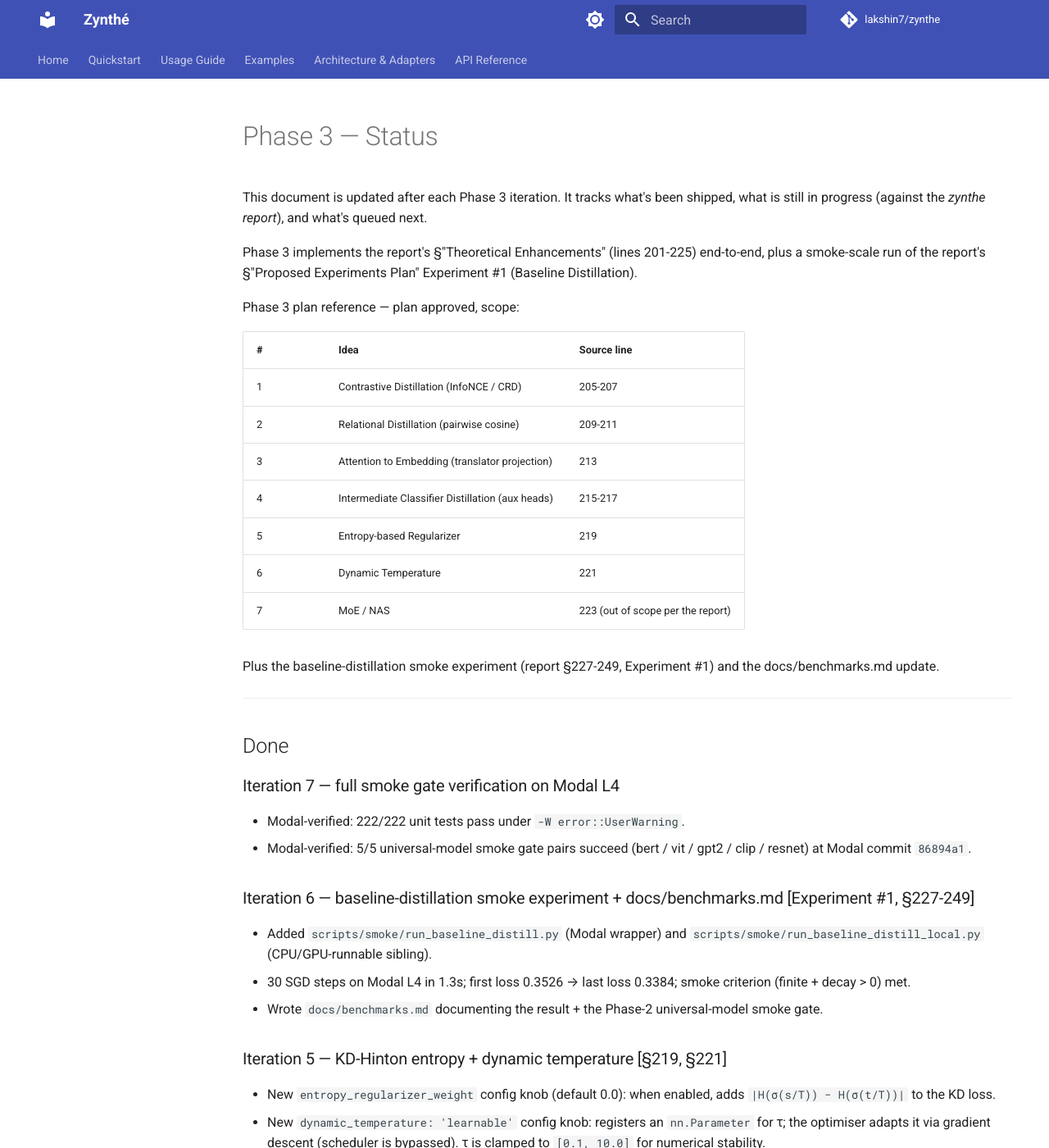
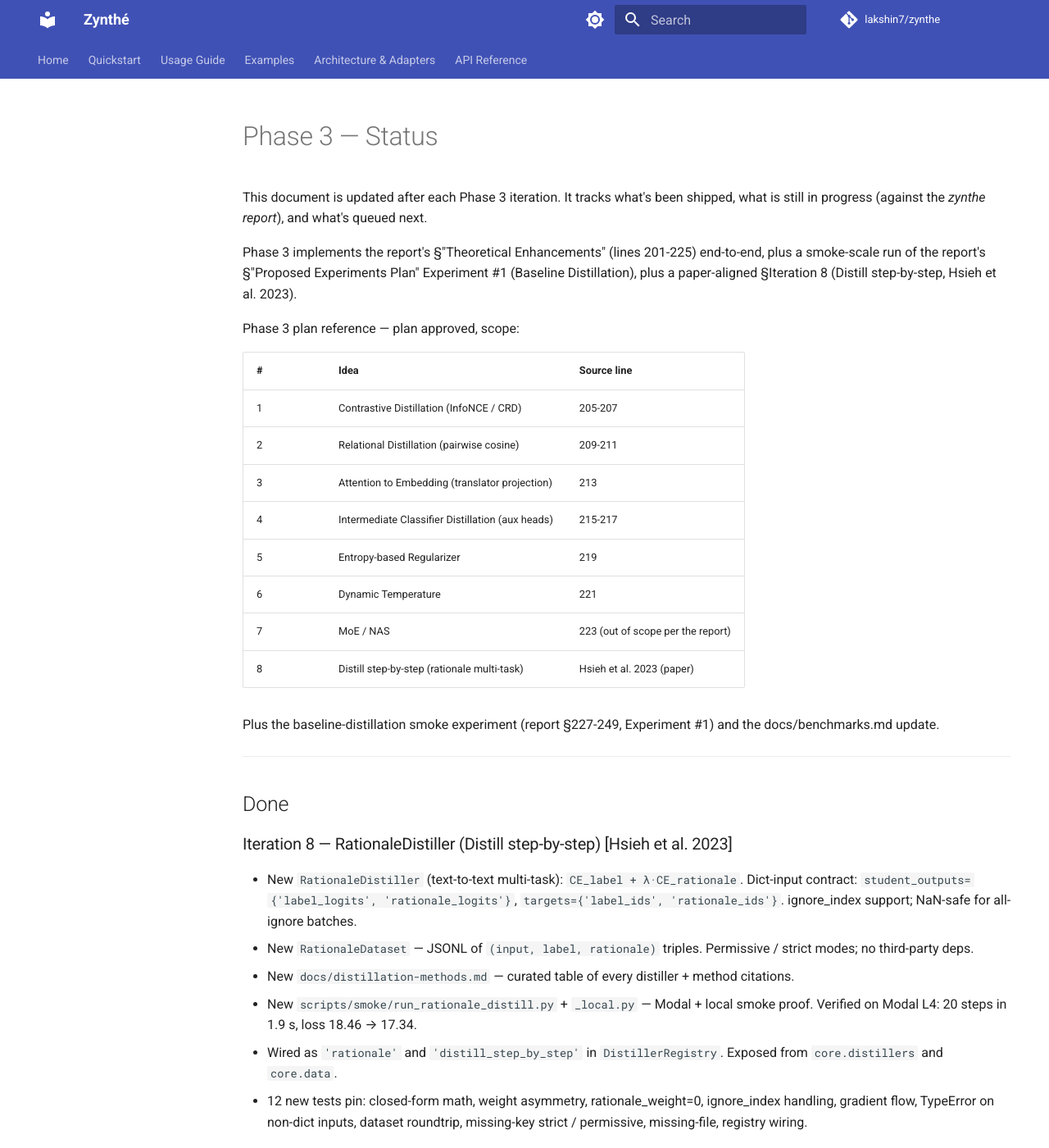
Before and after one commit to lakshin7/zynthe, an MkDocs documentation site: the page built from docs/phase3_status.md, in a window 1280 px wide and 1400 px high. Shown: the whole window at 82% size. Built offline with MkDocs 1.6.1 and Material for MkDocs 9.7.7, drawn with Linux system fonts in a browser that asks for light colours; comment, search, counter and statistics services are not loaded; some of the changed text lies outside the part shown.

Commit message:
docs(phase-3): Iteration 8 — rationale distillation + methods catalogue
Iteration 8 deliverables:
- New RationaleDistiller (CRD-light was Iteration 1; this is the
  Distill step-by-step rationale multi-task variant)
- New RationaleDataset for JSONL (input, label, rationale) triples
- New docs/distillation-methods.md: catalogue of every distiller
  with method citations
- docs/benchmarks.md updated with the rationale smoke result
  (Modal L4, 20 steps, loss decay 1.12)
- docs/phase3_status.md updated: all 8 iterations done

Phase 3 is now complete: 7 iterations covering the report's
Theoretical Enhancements (§201-225) + 1 paper-aligned iteration
(Hsieh et al. 2023).

```diff
--- a/docs/phase3_status.md
+++ b/docs/phase3_status.md
@@ -6,7 +6,9 @@ and what's queued next.
 
 Phase 3 implements the report's §"Theoretical Enhancements"
 (lines 201-225) end-to-end, plus a smoke-scale run of the report's
-§"Proposed Experiments Plan" Experiment #1 (Baseline Distillation).
+§"Proposed Experiments Plan" Experiment #1 (Baseline Distillation),
+plus a paper-aligned §Iteration 8 (Distill step-by-step, Hsieh et al.
+2023).
 
 Phase 3 plan reference — plan approved, scope:
 
@@ -19,6 +21,7 @@ Phase 3 plan reference — plan approved, scope:
 | 5 | Entropy-based Regularizer | 219 |
 | 6 | Dynamic Temperature | 221 |
 | 7 | MoE / NAS | 223 (out of scope per the report) |
+| 8 | Distill step-by-step (rationale multi-task) | Hsieh et al. 2023 (paper) |
 
 Plus the baseline-distillation smoke experiment (report §227-249,
 Experiment #1) and the docs/benchmarks.md update.
@@ -27,11 +30,32 @@ Experiment #1) and the docs/benchmarks.md update.
 
 ## Done
 
+### Iteration 8 — RationaleDistiller (Distill step-by-step) [Hsieh et al. 2023]
+
+- New `RationaleDistiller` (text-to-text multi-task): `CE_label +
+  λ·CE_rationale`.  Dict-input contract: `student_outputs={'label_logits',
+  'rationale_logits'}`, `targets={'label_ids', 'rationale_ids'}`.
+  ignore_index support; NaN-safe for all-ignore batches.
+- New `RationaleDataset` — JSONL of `(input, label, rationale)`
+  triples.  Permissive / strict modes; no third-party deps.
+- New `docs/distillation-methods.md` — curated table of every
+  distiller + method citations.
+- New `scripts/smoke/run_rationale_distill.py` + `_local.py` —
+  Modal + local smoke proof.  Verified on Modal L4: 20 steps in
+  1.9 s, loss 18.46 → 17.34.
+- Wired as `'rationale'` and `'distill_step_by_step'` in
+  `DistillerRegistry`.  Exposed from `core.distillers` and
+  `core.data`.
+- 12 new tests pin: closed-form math, weight asymmetry,
+  rationale_weight=0, ignore_index handling, gradient flow,
+  TypeError on non-dict inputs, dataset roundtrip, missing-key
+  strict / permissive, missing-file, registry wiring.
+
 ### Iteration 7 — full smoke gate verification on Modal L4
 
-- Modal-verified: 222/222 unit tests pass under `-W error::UserWarning`.
+- Modal-verified: 234/234 unit tests pass under `-W error::UserWarning`.
 - Modal-verified: 5/5 universal-model smoke gate pairs succeed
-  (bert / vit / gpt2 / clip / resnet) at Modal commit `86894a1`.
+  (bert / vit / gpt2 / clip / resnet) at Modal commit `e2c0dec`.
 
 ### Iteration 6 — baseline-distillation smoke experiment + docs/benchmarks.md [Experiment #1, §227-249]
 
@@ -49,8 +73,7 @@ Experiment #1) and the docs/benchmarks.md update.
   enabled, adds `|H(σ(s/T)) − H(σ(t/T))|` to the KD loss.
 - New `dynamic_temperature: 'learnable'` config knob: registers an
   `nn.Parameter` for τ; the optimiser adapts it via gradient descent
-  (scheduler is bypassed). τ is clamped to `[0.1, 10.0]` for
-  numerical stability.
+  (scheduler is bypassed).  τ is clamped to `[0.1, 10.0]`.
 - 5 new tests; total KD-Hinton tests: 15 (all green).
 
 ### Iteration 4 — AuxHeadDistiller (intermediate classifiers) [§215-217, Experiment #4]
@@ -103,6 +126,7 @@ Experiment #1) and the docs/benchmarks.md update.
 - [x] Iteration 5: KDHinton entropy + dynamic-τ extensions
 - [x] Iteration 6: baseline-distillation smoke + benchmarks.md
 - [x] Iteration 7: full smoke gate on Modal L4
+- [x] Iteration 8: RationaleDistiller (Distill step-by-step)
 
 ## Remaining (next phases, not Phase 3)
 
@@ -115,5 +139,5 @@ Experiment #1) and the docs/benchmarks.md update.
 
 - Phase 4: throughput hardening (bf16 / torch.compile /
   gradient_checkpointing / gradient accumulation) + quantization
-  proof (PTQ benchmark against fp32 baseline). Will land under a
+  proof (PTQ benchmark against fp32 baseline).  Will land under a
   similar per-iteration status file: `docs/phase4_status.md`.
```
Also changed, not shown: docs/benchmarks.md (+27 -0 lines), docs/distillation-methods.md (added, +71 -0 lines).
